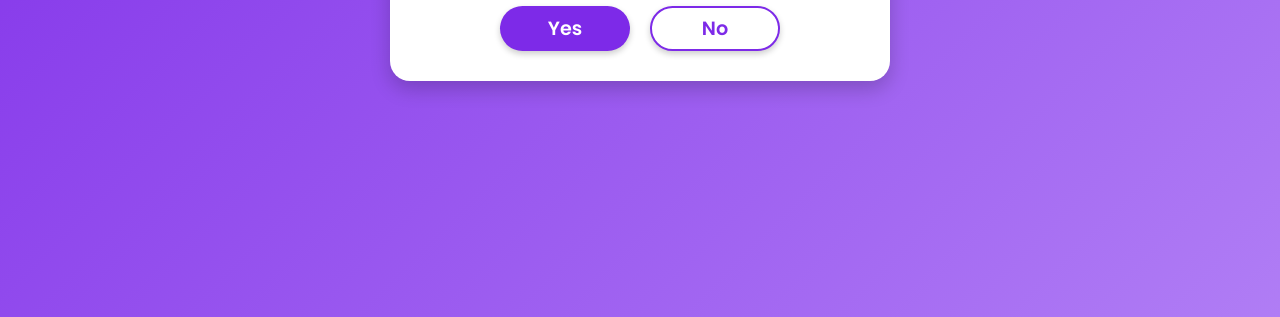
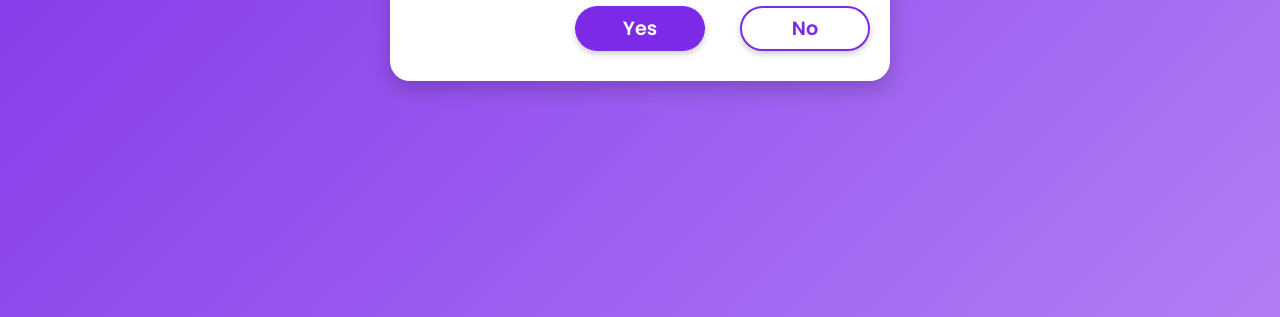
Before and after one commit to rajasekhargeddam/special, a plain HTML site: page index.html in a window 1280 px wide. Shown: the part 483-800 px from the top of the page. Drawn offline with Linux system fonts and the light colour scheme.

Commit message:
Update style.css

```diff
--- a/style.css
+++ b/style.css
@@ -65,7 +65,10 @@ button {
     background: #fff;
     color: #7d2ae8;
     border: 2px solid #7d2ae8;
+    position: absolute;
+    right: 20px;  /* Prevents overlap on page load */
 }
+
 .no-btn:hover {
     background: #7d2ae8;
     color: #fff;
```
